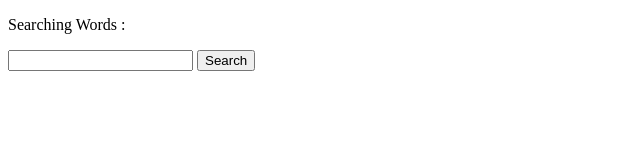
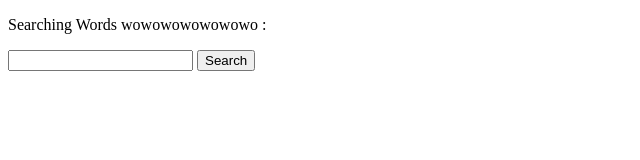
Before and after one commit to mcmerkwell/mcmerkwell.github.io, a plain HTML site: page index.html in a window 1280 px wide. Shown: the whole page, without its empty margins (0-640 px from the left). Drawn offline with Linux system fonts and the light colour scheme.

Commit message:
testing for first upload

```diff
--- a/index.html
+++ b/index.html
@@ -6,7 +6,7 @@
 	<body>
 		<form method="get" target="_blank" >
 			<p>
-				Searching Words :
+				Searching Words wowowowowowowo :
 			</p>
 			<input type="text" name="q">
 			<input type="submit" value="Search" formaction="https://www.ldoceonline.com/ko/search/english/direct/" formaction="https://www.google.com/search">
```
